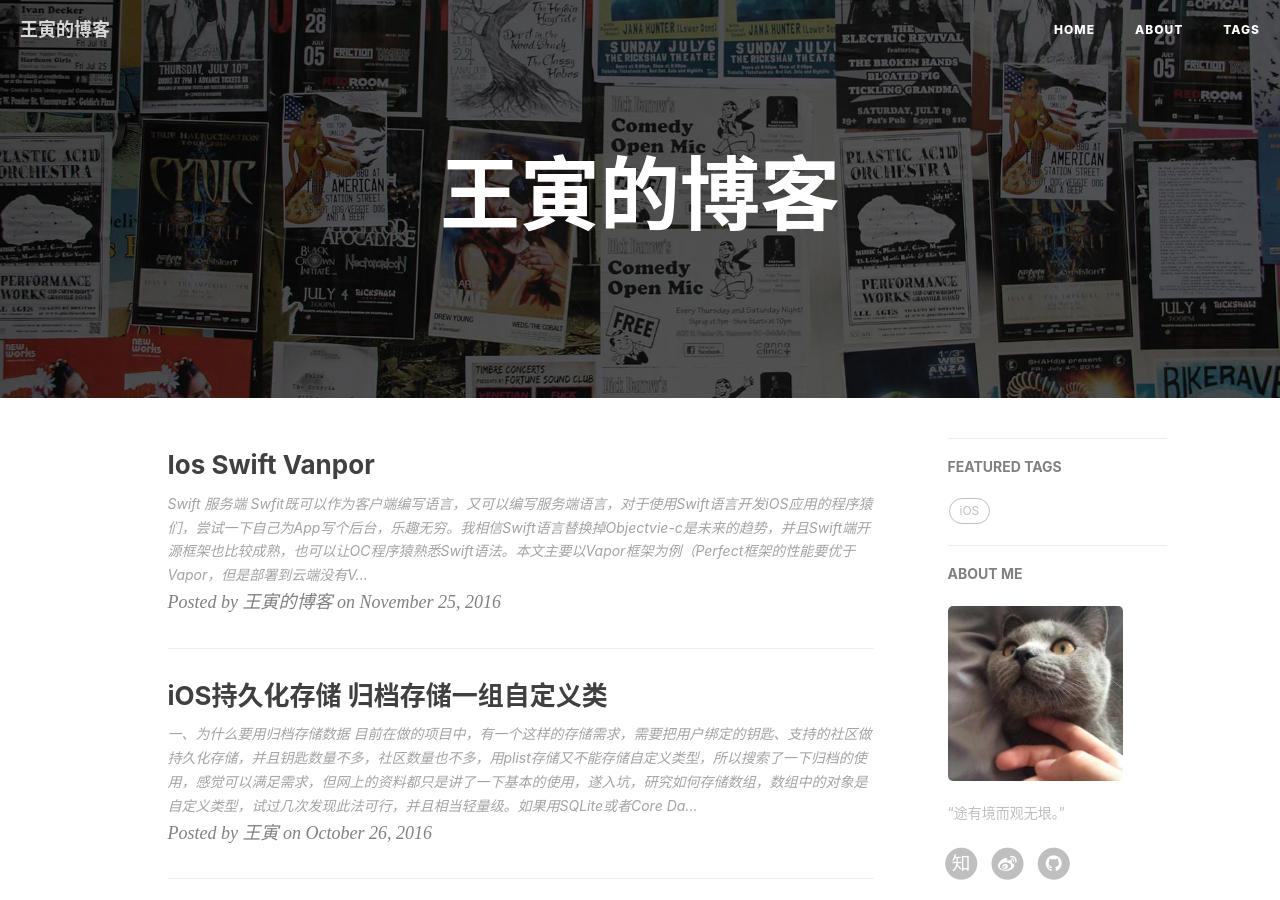
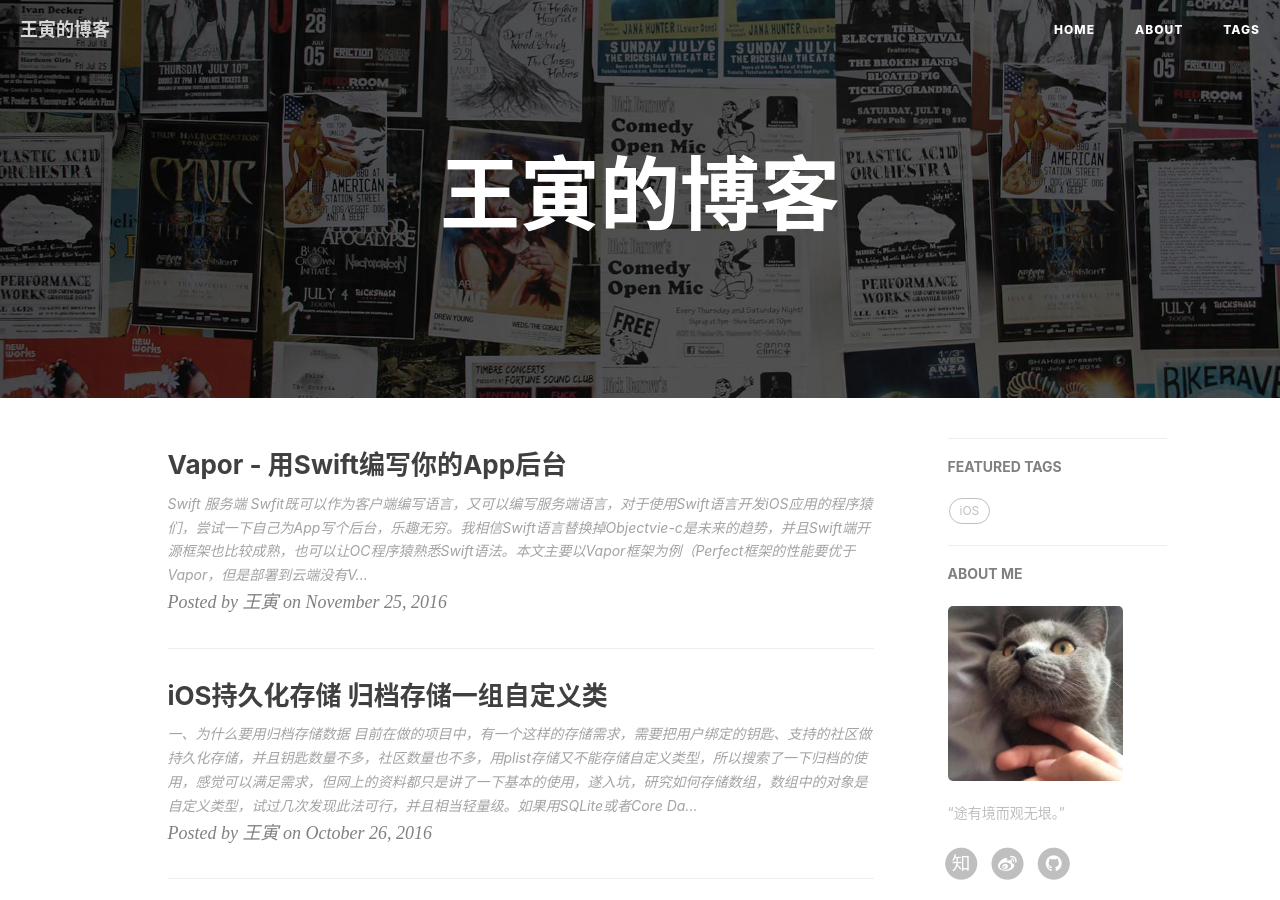
Before and after one commit to coderyin/coderyin.github.io, a Jekyll site: the page built from index.html, in a window 1280 px wide and 900 px high. Built offline with Jekyll 4.4.1, drawn with Linux system fonts in a browser that asks for light colours; nearby versions of some CDN libraries; the list of posts is cut into pages by our own code; comment, search, counter and statistics services are not loaded.

Commit message:
修复文章标题

```diff
--- a/_posts/2016-11-25-ios-swift-vanpor.md
+++ b/_posts/2016-11-25-ios-swift-vanpor.md
@@ -1,3 +1,15 @@
+---
+layout:     post
+title:      "Vapor - 用Swift编写你的App后台"
+subtitle:   ""
+date:       2016-11-25
+author:     "王寅"
+header-img: "img/post-bg-js-module.jpg"
+tags:
+- iOS
+- Swift
+- Webside-Server
+---
 # Swift 服务端
 Swfit既可以作为客户端编写语言，又可以编写服务端语言，对于使用Swift语言开发iOS应用的程序猿们，尝试一下自己为App写个后台，乐趣无穷。我相信Swift语言替换掉Objectvie-c是未来的趋势，并且Swift端开源框架也比较成熟，也可以让OC程序猿熟悉Swift语法。本文主要以Vapor框架为例（Perfect框架的性能要优于Vapor，但是部署到云端没有Vapor容易，折腾了半天，最终选择Vapor）本文主要以介绍以下点
 
```
Also changed, not shown: _posts/2016-10-26-ios-arching.markdown (line endings or trailing spaces).
